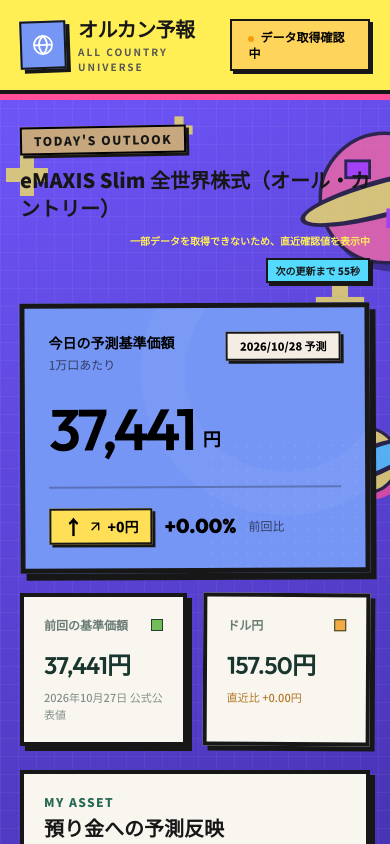
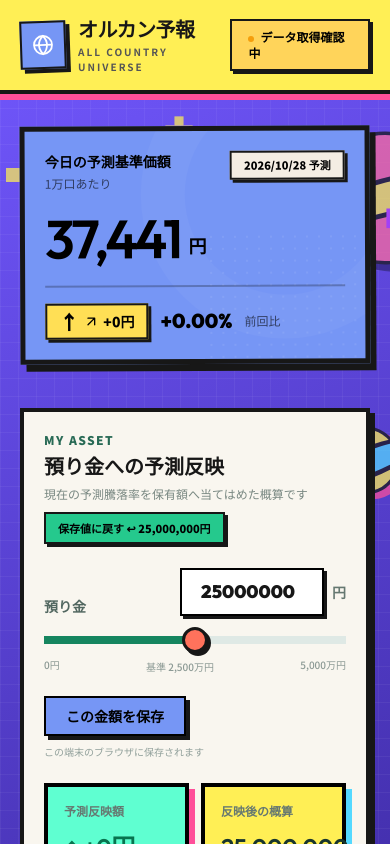
Before and after one commit to sky021030/all-country-forecast, a Next.js app: page / in a window 390 px wide. Shown: the top 844 px of the page. Built offline with nearby package versions, Linux system fonts and the light colour scheme; no server answers.

Commit message:
Prioritize forecast results on mobile

```diff
--- a/app/page.tsx
+++ b/app/page.tsx
@@ -37,7 +37,7 @@
       </header>
 
       <div className="relative mx-auto max-w-6xl px-5 pb-12 pt-8 sm:px-8 sm:pt-12 lg:px-10 lg:pb-16">
-        <section className="mb-5 flex flex-col gap-3 sm:mb-7 sm:flex-row sm:items-end sm:justify-between">
+        <section className="mb-5 hidden flex-col gap-3 sm:mb-7 sm:flex sm:flex-row sm:items-end sm:justify-between">
           <div>
             <p className="section-tag mb-3 w-fit border-2 border-black bg-[#c7a87e] px-3 py-1 text-xs font-black tracking-[0.13em]">TODAY&apos;S OUTLOOK</p>
             <h1 className="max-w-2xl text-xl font-black leading-snug sm:text-3xl">{data.fundName}</h1>
@@ -49,7 +49,7 @@
         </section>
 
         <section className="grid gap-5 lg:grid-cols-[1.35fr_0.65fr]">
-          <div className="editorial-hero relative overflow-hidden bg-[#7696f5] p-6 text-black sm:p-9">
+          <div className="editorial-hero order-1 relative overflow-hidden bg-[#7696f5] p-5 text-black sm:p-9">
             <div className="absolute -right-16 -top-20 h-72 w-72 rounded-full border-[44px] border-white/[0.035]" />
             <div className="absolute bottom-0 right-0 h-32 w-40 bg-[radial-gradient(circle,rgba(255,255,255,0.08)_1px,transparent_1.5px)] [background-size:12px_12px]" />
             <div className="relative">
@@ -60,11 +60,11 @@
                 </div>
                 <span className="paper-label bg-[#f4ede3] px-3 py-1 text-[11px] font-black">{data.forecastDate} 予測</span>
               </div>
-              <div className="mt-7 flex items-end gap-2 sm:mt-9">
-                <span className="font-display text-[58px] font-semibold leading-none tracking-[-0.045em] sm:text-[78px]">{yen.format(data.forecastValue)}</span>
+              <div className="mt-5 flex items-end gap-2 sm:mt-9">
+                <span className="font-display text-[54px] font-semibold leading-none tracking-[-0.045em] sm:text-[78px]">{yen.format(data.forecastValue)}</span>
                 <span className="pb-1.5 text-lg font-black sm:pb-2">円</span>
               </div>
-              <div className="mt-7 flex flex-wrap items-center gap-3 border-t-2 border-black/25 pt-5">
+              <div className="mt-5 flex flex-wrap items-center gap-3 border-t-2 border-black/25 pt-4 sm:mt-7 sm:pt-5">
                 <span className={`paper-label inline-flex items-center gap-1 px-3 py-1.5 text-sm font-black ${isUp ? "bg-[#ffdf55]" : "bg-rose-200"}`}><span className="text-xl leading-none">{isUp ? "↑" : "↓"}</span><ArrowUpRightIcon className={`h-4 w-4 ${isUp ? "" : "rotate-90"}`} />{isUp ? "+" : ""}{yen.format(data.changeAmount)}円</span>
                 <span className="font-display text-xl font-black">{isUp ? "+" : ""}{data.changeRate.toFixed(2)}%</span>
                 <span className="text-xs text-black/60">前回比</span>
@@ -72,13 +72,12 @@
             </div>
           </div>
 
-          <div className="grid grid-cols-2 gap-4 lg:grid-cols-1">
+          <div className="order-3 grid grid-cols-2 gap-4 lg:order-2 lg:grid-cols-1">
             <MetricCard label="前回の基準価額" value={`${yen.format(data.previousValue)}円`} note={`${data.previousDate} 公式公表値`} />
             <MetricCard label="ドル円" value={`${data.usdJpy.toFixed(2)}円`} note={`直近比 ${data.usdJpyChange >= 0 ? "+" : ""}${data.usdJpyChange.toFixed(2)}円`} accent />
           </div>
+          <div className="order-2 lg:order-3 lg:col-span-2"><AssetSimulator changeRate={data.changeRate} /></div>
         </section>
-
-        <AssetSimulator changeRate={data.changeRate} />
 
         <section className="editorial-card chart-paper mt-6 p-5 sm:p-7 lg:p-8">
           <div className="flex flex-col gap-2 sm:flex-row sm:items-end sm:justify-between">
```
